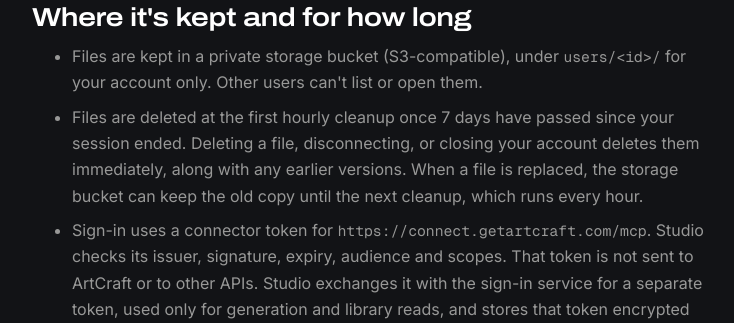
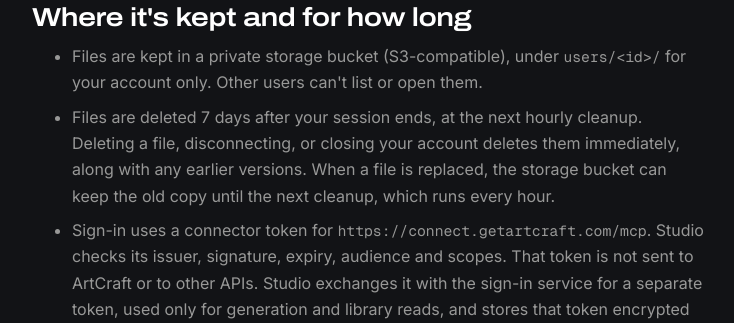
Before and after one commit to adikshan11/artcraft-chatgpt-mcp, a Flask app: page /privacy in a window 1280 px wide. Shown: the part 1069-1392 px from the top of the page, without its empty margins (272-1006 px from the left). Run offline with Flask 3, Linux system fonts and the light colour scheme.

Commit message:
Keep the privacy page's deletion sentence and add when the sweep runs

```diff
--- a/templates/privacy.html
+++ b/templates/privacy.html
@@ -37,7 +37,7 @@
 <ul>
   <li>Files are kept in a private storage bucket (S3-compatible), under
     <code>users/&lt;id&gt;/</code> for your account only. Other users can't list or open them.</li>
-  <li>Files are deleted at the first hourly cleanup once {{ retention_days }} days have passed since your session ended. Deleting a
+  <li>Files are deleted {{ retention_days }} days after your session ends, at the next hourly cleanup. Deleting a
     file, disconnecting, or closing your account deletes them immediately, along with
     any earlier versions. When a file is replaced, the storage bucket can keep the old copy
     until the next cleanup, which runs every hour.</li>
```
